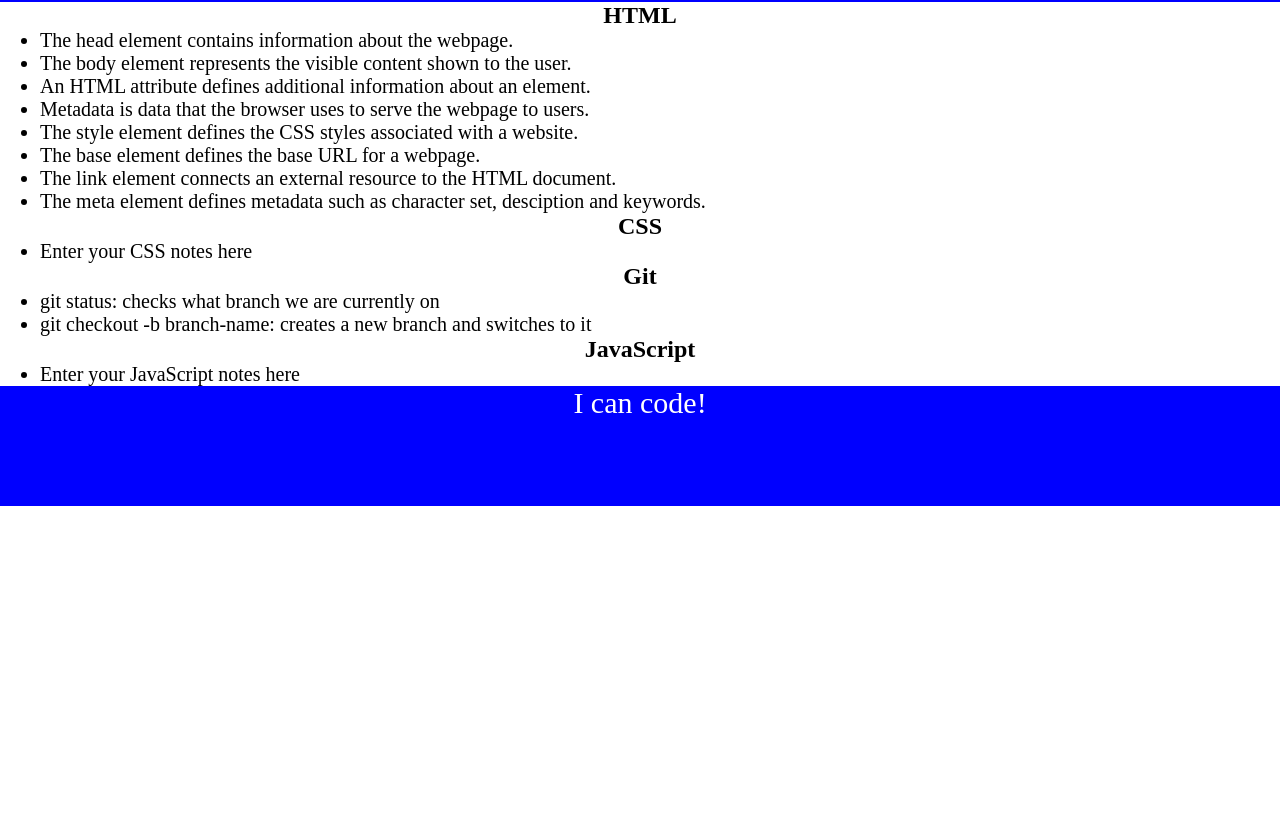
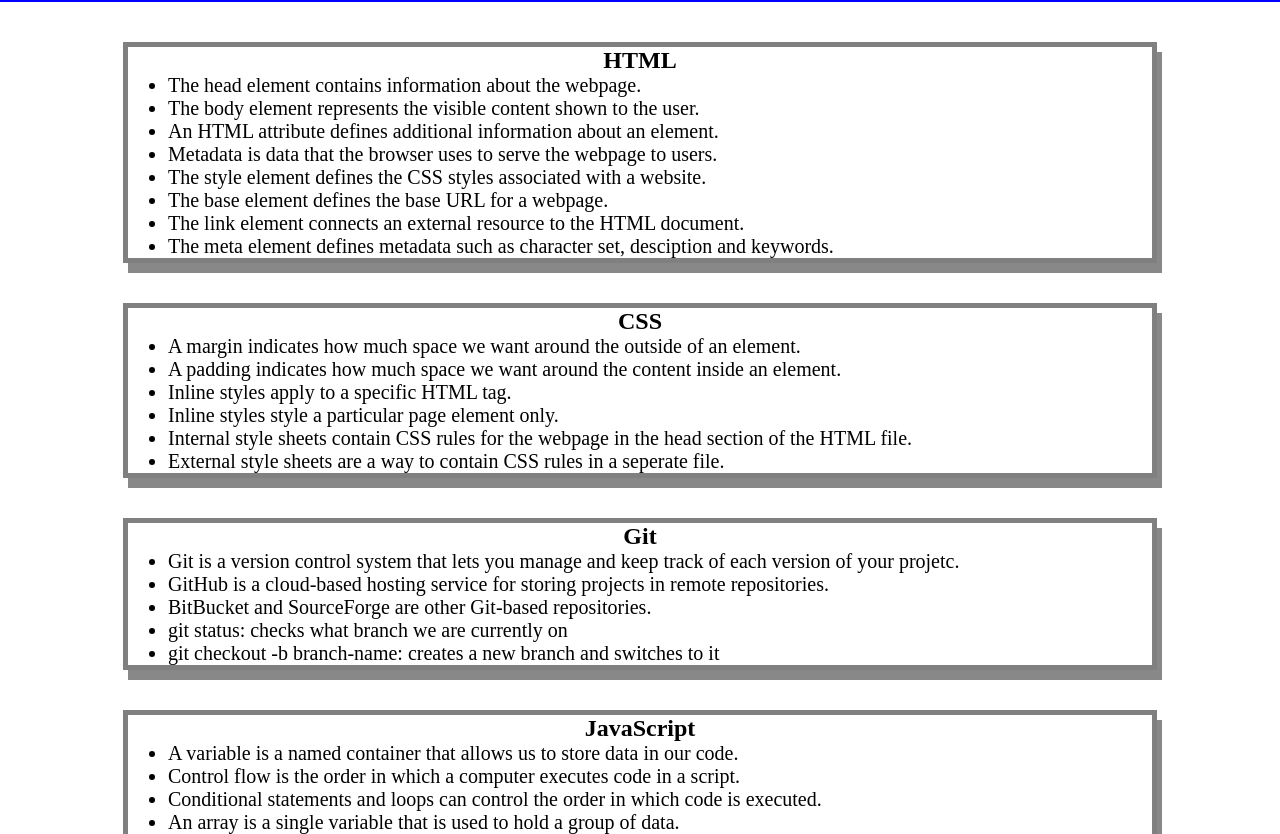
Before and after one commit to bethdecarlo/prework-study-guide, a plain HTML site: page index.html in a window 1280 px wide. Shown: the part 118-952 px from the top of the page. Before the commit the page ends 800 px from the top, so only its background shows below. Drawn offline with Linux system fonts and the light colour scheme.

Commit message:
debugged functions for JavaScript element of project

```diff
--- a/assets/script.js
+++ b/assets/script.js
@@ -1,19 +1,27 @@
 var topics = ['HTML', 'CSS', 'Git', 'JavaScript'];
+var randomTopic = topics[Math.floor(Math.random() * topics.length)];
 
+function listTopics() {
  for (var x = 0; x < topics.length; x++) {
    console.log(topics[x]);
  }
+}
 
-/*
-if (topic === 'HTML') {
+function selectTopic() {
+ if (randomTopic === 'HTML') {
    console.log("Let's study HTML!");
-} else if (topic === 'CSS') {
+ } else if (randomTopic === 'CSS') {
    console.log("Let's study CSS!");
-} else if (topic === 'Git') {
+ } else if (randomTopic === 'Git') {
    console.log("Let's study Git!");
-} else if (topic === 'JavaScript') {
+ } else if (randomTopic === 'JavaScript') {
    console.log("Let's study JavaScript!");
  } else {
    console.log('Please try again!');
  }
-*/
+}
+
+console.log('Here are the topics we learned through Prework:');
+listTopics();
+console.log('Which topic should we study first?');
+selectTopic();
--- a/assets/style.css
+++ b/assets/style.css
@@ -33,3 +33,10 @@
     text-align: center;
     font-size: 30px;
    }
+
+   .card {
+    width: 80%;
+    margin: 40px auto;
+    border: 5px solid gray;
+    box-shadow: 5px 10px #888888;
+  }
--- a/index.html
+++ b/index.html
@@ -33,13 +33,21 @@
       <section class="card" id="css-section">
         <h2>CSS</h2>
         <ul>
-          <li>Enter your CSS notes here</li>
+          <li>A margin indicates how much space we want around the outside of an element.</li>
+  <li>A padding indicates how much space we want around the content inside an element.</li>
+          <li>Inline styles apply to a specific HTML tag.</li>
+            <li> Inline styles style a particular page element only.</li>
+            <li> Internal style sheets contain CSS rules for the webpage in the head section of the HTML file.</li>
+          <li> External style sheets are a way to contain CSS rules in a seperate file.</li>
         </ul>
       </section>
 
       <section class="card" id="git-section">
         <h2>Git</h2>
         <ul>
+          <li>Git is a version control system that lets you manage and keep track of each version of your projetc.</li>
+          <li> GitHub is a cloud-based hosting service for storing projects in remote repositories.</li>
+          <li>BitBucket and SourceForge are other Git-based repositories.</li>
           <li>git status: checks what branch we are currently on</li>
           <li>git checkout -b branch-name: creates a new branch and switches to it</li>
         </ul>
@@ -48,7 +56,12 @@
       <section class="card" id="javascript-section">
         <h2>JavaScript</h2>
         <ul>
-          <li>Enter your JavaScript notes here</li>
+          <li>A variable is a named container that allows us to store data in our code.</li>
+          <li>Control flow is the order in which a computer executes code in a script.</li>
+          <li>Conditional statements and loops can control the order in which code is executed.</li>
+          <li>An array is a single variable that is used to hold a group of data.</li>
+          <li> JavaScript is an object-oriented programming language.</li>
+          <li> A function is a set of instructions that tells the computer hot to perform a certain task.</li>
         </ul>
 
       </section>
```
Lines whose indentation alone changed are shown as unchanged.
